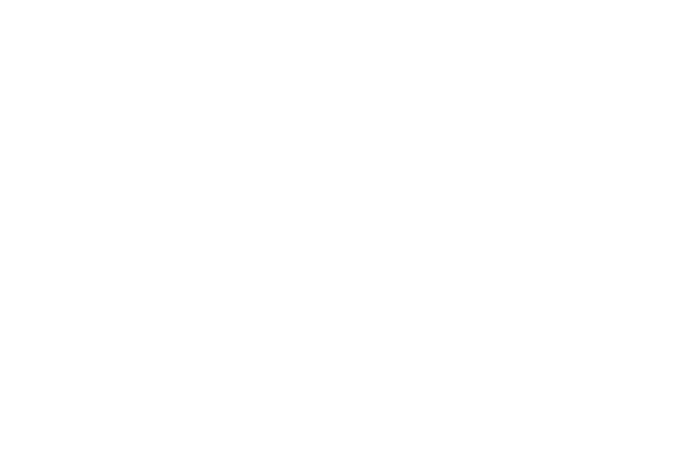
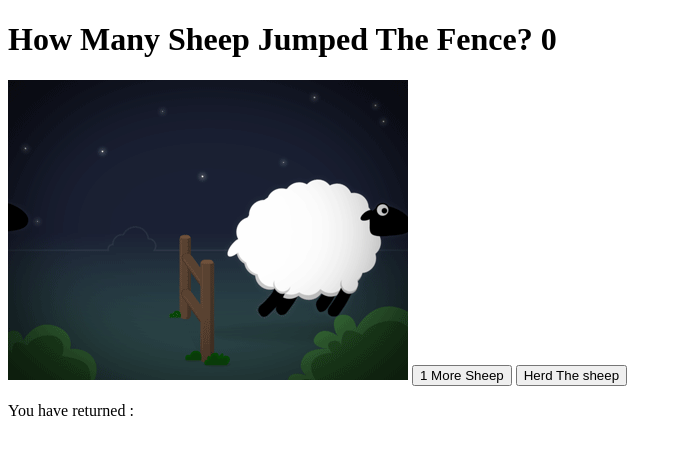
Before and after one commit to a-Zouhri/sheep-counter, a plain HTML site: page index.html in a window 1280 px wide. Shown: the whole page, without its empty margins (0-682 px from the left). Drawn offline with Linux system fonts and the light colour scheme.

Commit message:
feat(index.html): Add new content
This commit adds new content to the index.html file.
It also creates a new folder to store an image
that is embedded in the index.html file.

```diff
--- a/index.html
+++ b/index.html
@@ -1,11 +1,22 @@
 <!DOCTYPE html>
 <html lang="en">
+
 <head>
     <meta charset="UTF-8">
     <meta name="viewport" content="width=device-width, initial-scale=1.0">
-    <title>Document</title>
+    <title>Sheep Counter</title>
 </head>
+
 <body>
+    <main>
+        <div>
+            <h1>How Many Sheep Jumped The Fence? <span>0</span></h1>
+            <img src="img/sheep.gif" alt="sheep jumping over fence">
+            <button>1 More Sheep</button>
+            <button>Herd The sheep</button>
+            <p>You have returned : </p>
+        </div>
+    </main>
+</body>
 
-</body>
 </html>
```
Also changed, not shown: img/sheep.gif (added).
